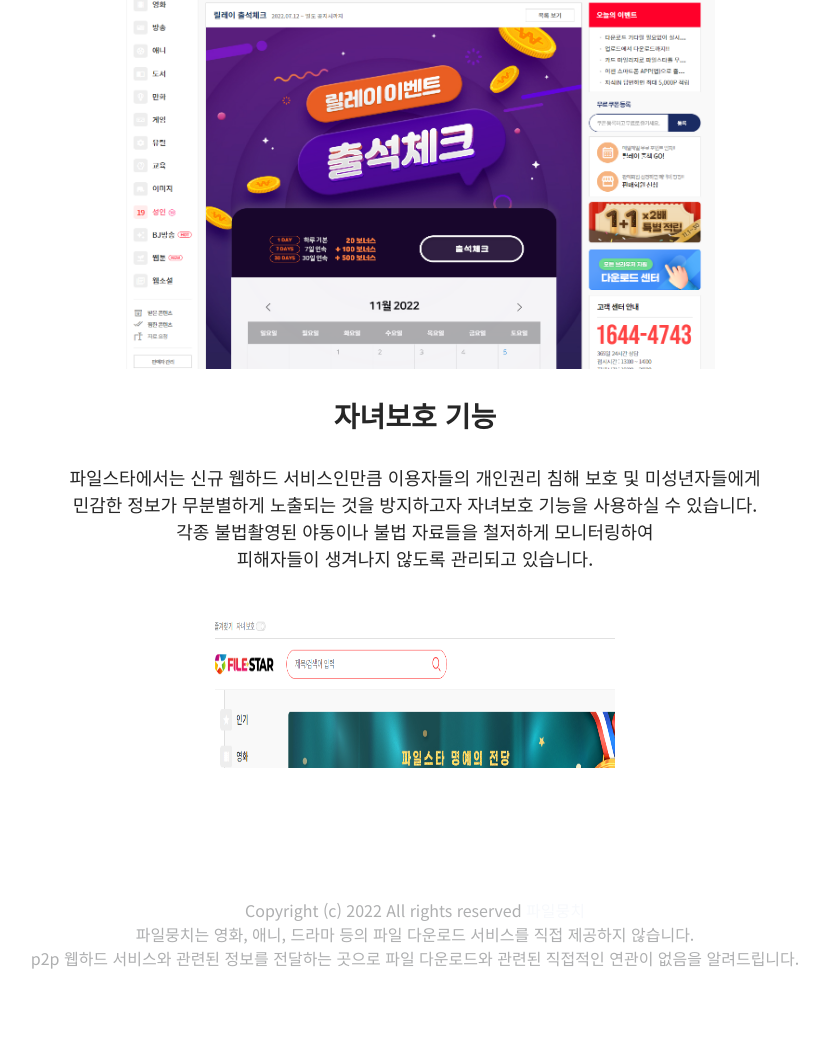
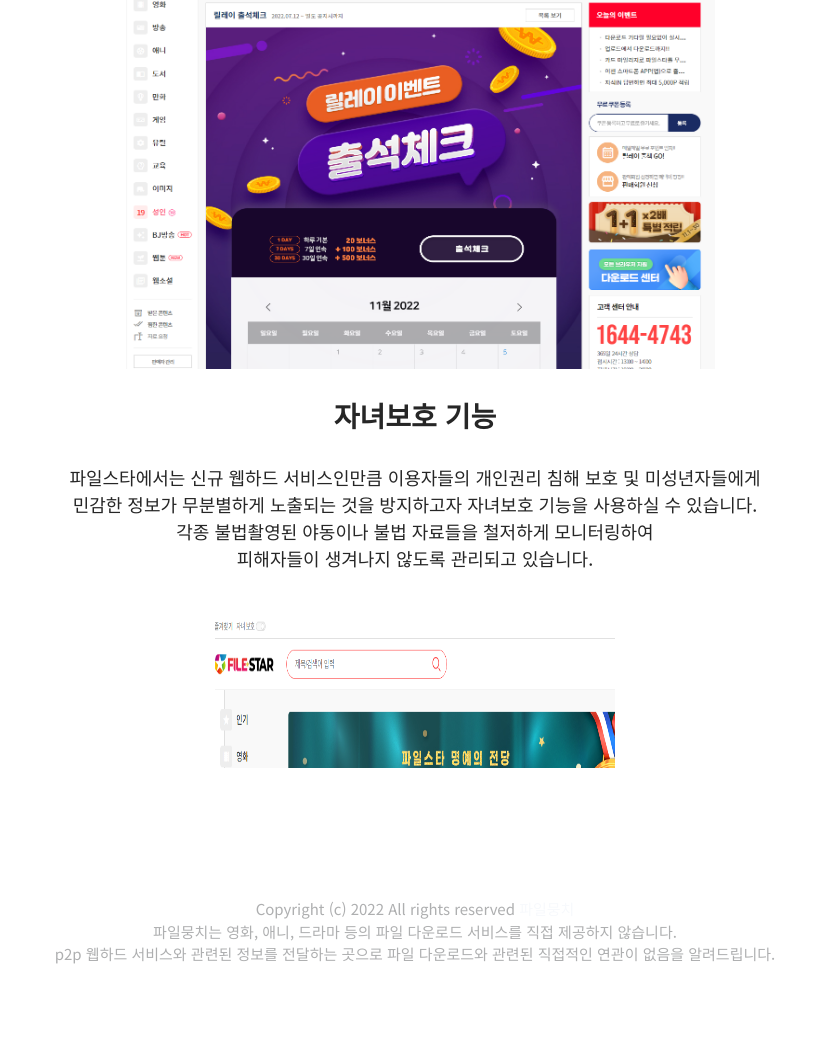
Before and after one commit to Kangakiles88/filemoongchi, a plain HTML site: page 6.html in a window 1280 px wide. Shown: the part 2464-3512 px from the top of the page, without its empty margins (225-1054 px from the left). Drawn offline with Linux system fonts and the light colour scheme.

Commit message:
footer font-size

```diff
--- a/css/main.css
+++ b/css/main.css
@@ -272,6 +272,14 @@
     text-align: center;
 }
 
+#footer {
+    color: var(--color-dark-gray);
+    height: 150px;
+    text-align: center;
+    margin-top: 100px;
+    font-size: var(--font-size-micro);
+}
+
 /* article pages */
 
 #side__menu {
@@ -325,16 +333,6 @@
 
 
 
-#footer {
-    color: var(--color-dark-gray);
-    height: 150px;
-    text-align: center;
-    margin-top: 100px;
-}
-
-#footer p {
-    margin-top: 50px;
-}
 
 @media screen and (max-width: 960px) {
 
```
